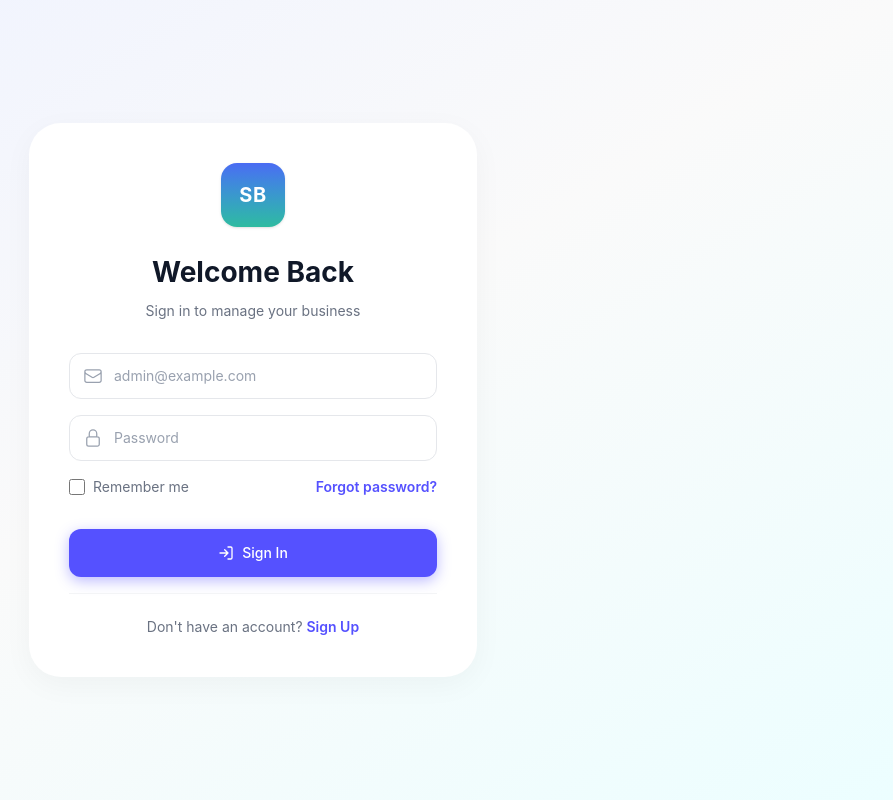
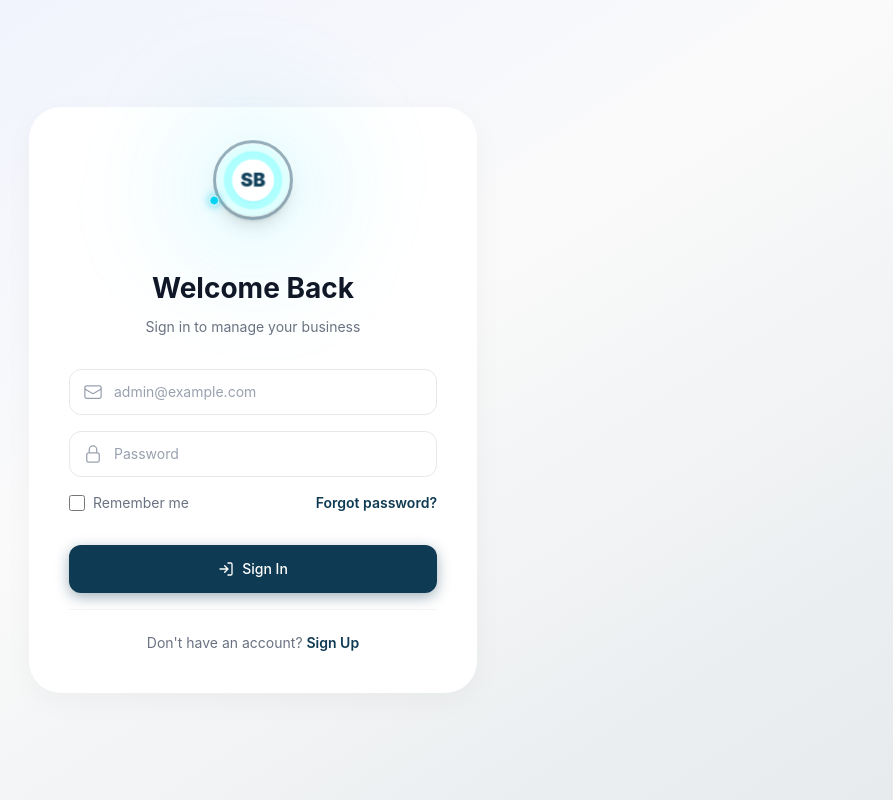
Before and after one commit to ChandrikaVishwakarma369/sbms-frontend, a React (Vite) app: page / in a window 1280 px wide. Shown: the whole page, without its empty margins (387-1280 px from the left). Built offline with nearby package versions, Linux system fonts and the light colour scheme.

Commit message:
Refactor: Animated logo and header transitions with #0F3A53 theme

```diff
--- a/src/index.css
+++ b/src/index.css
@@ -1 +1,57 @@
 @import "tailwindcss";
+
+@layer utilities {
+  @keyframes logo-float {
+    0%, 100% { transform: translateY(0); }
+    50% { transform: translateY(-8px); }
+  }
+
+  @keyframes ring-pulse {
+    0%, 100% { transform: scale(1); opacity: 0.3; }
+    50% { transform: scale(1.1); opacity: 0.5; }
+  }
+
+  @keyframes glow-spin {
+    0% { transform: rotate(0deg); }
+    100% { transform: rotate(360deg); }
+  }
+
+  .animate-logo-float {
+    animation: logo-float 4s ease-in-out infinite;
+  }
+
+  .animate-ring-pulse {
+    animation: ring-pulse 3s ease-in-out infinite;
+  }
+
+  .animate-glow-spin {
+    animation: glow-spin 10s linear infinite;
+  }
+
+  @keyframes fade-in-up {
+    0% { opacity: 0; transform: translateY(20px); }
+    100% { opacity: 1; transform: translateY(0); }
+  }
+
+  .animate-fade-in-up {
+    animation: fade-in-up 0.8s ease-out forwards;
+  }
+
+  @keyframes orbit {
+    0% { transform: rotate(0deg) translateX(5px) rotate(0deg); }
+    100% { transform: rotate(360deg) translateX(5px) rotate(-360deg); }
+  }
+
+  @keyframes pulse-soft {
+    0%, 100% { transform: scale(1); filter: brightness(1); }
+    50% { transform: scale(1.05); filter: brightness(1.1); }
+  }
+
+  .animate-orbit {
+    animation: orbit 6s linear infinite;
+  }
+
+  .animate-pulse-soft {
+    animation: pulse-soft 4s ease-in-out infinite;
+  }
+}
--- a/src/pages/loginsignup.jsx
+++ b/src/pages/loginsignup.jsx
@@ -13,19 +13,51 @@ const LoginSignup = () => {
   };
 
   return (
-    <div className="min-h-screen flex items-center justify-center bg-gradient-to-br from-[#EEF2FF] via-[#FAFAFA] to-[#ECFEFF] p-4 font-sans">
+    <div className="min-h-screen flex items-center justify-center bg-gradient-to-br from-[#EEF2FF] via-[#FAFAFA] to-[#0F3A53]/10 p-4 font-sans">
       <div className="w-full max-w-md bg-white rounded-[2rem] shadow-[0_8px_30px_rgb(0,0,0,0.04)] sm:p-10 p-6 flex flex-col items-center">
 
-        {/* Logo */}
-        <div className="w-16 h-16 bg-gradient-to-b from-[#4A6BF3] to-[#2FBBA0] rounded-2xl flex items-center justify-center mb-6 shadow-sm">
-          <span className="text-white text-xl font-bold tracking-wide">SB</span>
+        {/* Refined Animated Logo */}
+        <div className="relative mb-10 group">
+          {/* Outer Orbital Glow */}
+          <div className="absolute inset-0 bg-cyan-400/20 rounded-full blur-2xl animate-glow-spin scale-150"></div>
+
+          {/* Logo Container with Orbit */}
+          <div className="relative w-20 h-20 flex items-center justify-center animate-logo-float">
+
+            {/* Dark Teal Outer Ring */}
+            <div className="absolute inset-0 rounded-full border-[3px] border-[#0F3A53]/40 shadow-lg"></div>
+
+            {/* Mid Cyan Ring with Soft Pulse */}
+            <div className="w-[85%] h-[85%] rounded-full bg-cyan-100 flex items-center justify-center shadow-md animate-pulse-soft">
+
+              {/* Inner Bright Cyan Ring */}
+              <div className="w-[85%] h-[85%] rounded-full bg-cyan-200 flex items-center justify-center shadow-inner border border-white/50">
+
+                {/* Core White Circle */}
+                <div className="w-[70%] h-[70%] bg-white rounded-full flex items-center justify-center font-black text-[#0F3A53] text-lg shadow-sm transition-all duration-500 group-hover:scale-110 group-hover:shadow-md">
+                  SB
+                </div>
+              </div>
+            </div>
+
+            {/* Accent Orbiting Dot */}
+            <div className="absolute top-0 left-0 w-full h-full animate-glow-spin">
+              <div className="absolute top-1 right-1 w-2.5 h-2.5 bg-cyan-400 rounded-full shadow-[0_0_10px_#22d3ee] border border-white"></div>
+            </div>
+          </div>
         </div>
 
         {/* Header */}
-        <h2 className="text-[1.75rem] font-bold text-gray-900 mb-2">
+        <h2
+          key={isLogin ? 'login-title' : 'signup-title'}
+          className="text-[1.75rem] font-bold text-gray-900 mb-2 animate-fade-in-up"
+        >
           {isLogin ? 'Welcome Back' : 'Create an Account'}
         </h2>
-        <p className="text-gray-500 text-sm mb-8">
+        <p
+          key={isLogin ? 'login-desc' : 'signup-desc'}
+          className="text-gray-500 text-sm mb-8 animate-fade-in-up [animation-delay:200ms] opacity-0 [animation-fill-mode:forwards]"
+        >
           {isLogin ? 'Sign in to manage your business' : 'Sign up to start managing your business'}
         </p>
 
@@ -42,7 +74,7 @@ const LoginSignup = () => {
                 </div>
                 <input
                   type="text"
-                  className="block w-full pl-11 pr-3 py-3 border border-gray-200 rounded-xl text-gray-900 placeholder-gray-400 focus:outline-none focus:ring-2 focus:ring-[#5551FF] focus:border-[#5551FF] sm:text-sm transition-colors"
+                  className="block w-full pl-11 pr-3 py-3 border border-gray-200 rounded-xl text-gray-900 placeholder-gray-400 focus:outline-none focus:ring-2 focus:ring-[#0F3A53] focus:border-[#0F3A53] sm:text-sm transition-colors"
                   placeholder="Full Name"
                   required={!isLogin}
                 />
@@ -60,7 +92,7 @@ const LoginSignup = () => {
               </div>
               <input
                 type="email"
-                className="block w-full pl-11 pr-3 py-3 border border-gray-200 rounded-xl text-gray-900 placeholder-gray-400 focus:outline-none focus:ring-2 focus:ring-[#5551FF] focus:border-[#5551FF] sm:text-sm transition-colors"
+                className="block w-full pl-11 pr-3 py-3 border border-gray-200 rounded-xl text-gray-900 placeholder-gray-400 focus:outline-none focus:ring-2 focus:ring-[#0F3A53] focus:border-[#0F3A53] sm:text-sm transition-colors"
                 placeholder={isLogin ? "admin@example.com" : "example@example.com"}
                 required
               />
@@ -77,7 +109,7 @@ const LoginSignup = () => {
               </div>
               <input
                 type="password"
-                className="block w-full pl-11 pr-3 py-3 border border-gray-200 rounded-xl text-gray-900 placeholder-gray-400 focus:outline-none focus:ring-2 focus:ring-[#5551FF] focus:border-[#5551FF] sm:text-sm transition-colors"
+                className="block w-full pl-11 pr-3 py-3 border border-gray-200 rounded-xl text-gray-900 placeholder-gray-400 focus:outline-none focus:ring-2 focus:ring-[#0F3A53] focus:border-[#0F3A53] sm:text-sm transition-colors"
                 placeholder="Password"
                 required
               />
@@ -95,7 +127,7 @@ const LoginSignup = () => {
                 </div>
                 <input
                   type="password"
-                  className="block w-full pl-11 pr-3 py-3 border border-gray-200 rounded-xl text-gray-900 placeholder-gray-400 focus:outline-none focus:ring-2 focus:ring-[#5551FF] focus:border-[#5551FF] sm:text-sm transition-colors"
+                  className="block w-full pl-11 pr-3 py-3 border border-gray-200 rounded-xl text-gray-900 placeholder-gray-400 focus:outline-none focus:ring-2 focus:ring-[#0F3A53] focus:border-[#0F3A53] sm:text-sm transition-colors"
                   placeholder="Confirm Password"
                   required={!isLogin}
                 />
@@ -111,7 +143,7 @@ const LoginSignup = () => {
                   id="remember-me"
                   name="remember-me"
                   type="checkbox"
-                  className="h-4 w-4 text-[#5551FF] focus:ring-[#5551FF] border-gray-300 rounded cursor-pointer"
+                  className="h-4 w-4 text-[#0F3A53] focus:ring-[#0F3A53] border-gray-300 rounded cursor-pointer"
                 />
                 <label htmlFor="remember-me" className="ml-2 block text-sm text-gray-500 cursor-pointer">
                   Remember me
@@ -119,7 +151,7 @@ const LoginSignup = () => {
               </div>
 
               <div className="text-sm">
-                <a href="#" className="font-semibold text-[#5551FF] hover:text-indigo-500 transition-colors">
+                <a href="#" className="font-semibold text-[#0F3A53] hover:text-[#0c2e42] transition-colors">
                   Forgot password?
                 </a>
               </div>
@@ -129,7 +161,7 @@ const LoginSignup = () => {
           {/* Submit Button */}
           <button
             type="submit"
-            className="w-full flex justify-center items-center py-3.5 px-4 rounded-xl shadow-[0_4px_14px_0_rgb(85,81,255,0.39)] text-sm font-medium text-white bg-[#5551FF] hover:bg-[#4d48e5] hover:shadow-[0_6px_20px_rgba(85,81,255,0.23)] hover:-translate-y-0.5 transition-all duration-200 ease-in-out focus:outline-none focus:ring-2 focus:ring-offset-2 focus:ring-[#5551FF] mb-8"
+            className="w-full flex justify-center items-center py-3.5 px-4 rounded-xl shadow-[0_4px_14px_0_rgba(15,58,83,0.39)] text-sm font-medium text-white bg-[#0F3A53] hover:bg-[#0c2e42] hover:shadow-[0_6px_20px_rgba(15,58,83,0.23)] hover:-translate-y-0.5 transition-all duration-200 ease-in-out focus:outline-none focus:ring-2 focus:ring-offset-2 focus:ring-[#0F3A53] mb-8"
           >
             <svg className="mr-2 h-4 w-4" viewBox="0 0 24 24" fill="none" stroke="currentColor" strokeWidth="2" strokeLinecap="round" strokeLinejoin="round">
               <path d="M15 3h4a2 2 0 0 1 2 2v14a2 2 0 0 1-2 2h-4M10 17l5-5-5-5M15 12H3" />
@@ -146,7 +178,7 @@ const LoginSignup = () => {
             <button
               type="button"
               onClick={() => setIsLogin(!isLogin)}
-              className="font-semibold text-[#5551FF] hover:text-[#4d48e5] transition-colors bg-transparent border-0 cursor-pointer focus:outline-none"
+              className="font-semibold text-[#0F3A53] hover:text-[#0c2e42] transition-colors bg-transparent border-0 cursor-pointer focus:outline-none"
             >
               {isLogin ? 'Sign Up' : 'Sign In'}
             </button>
```
